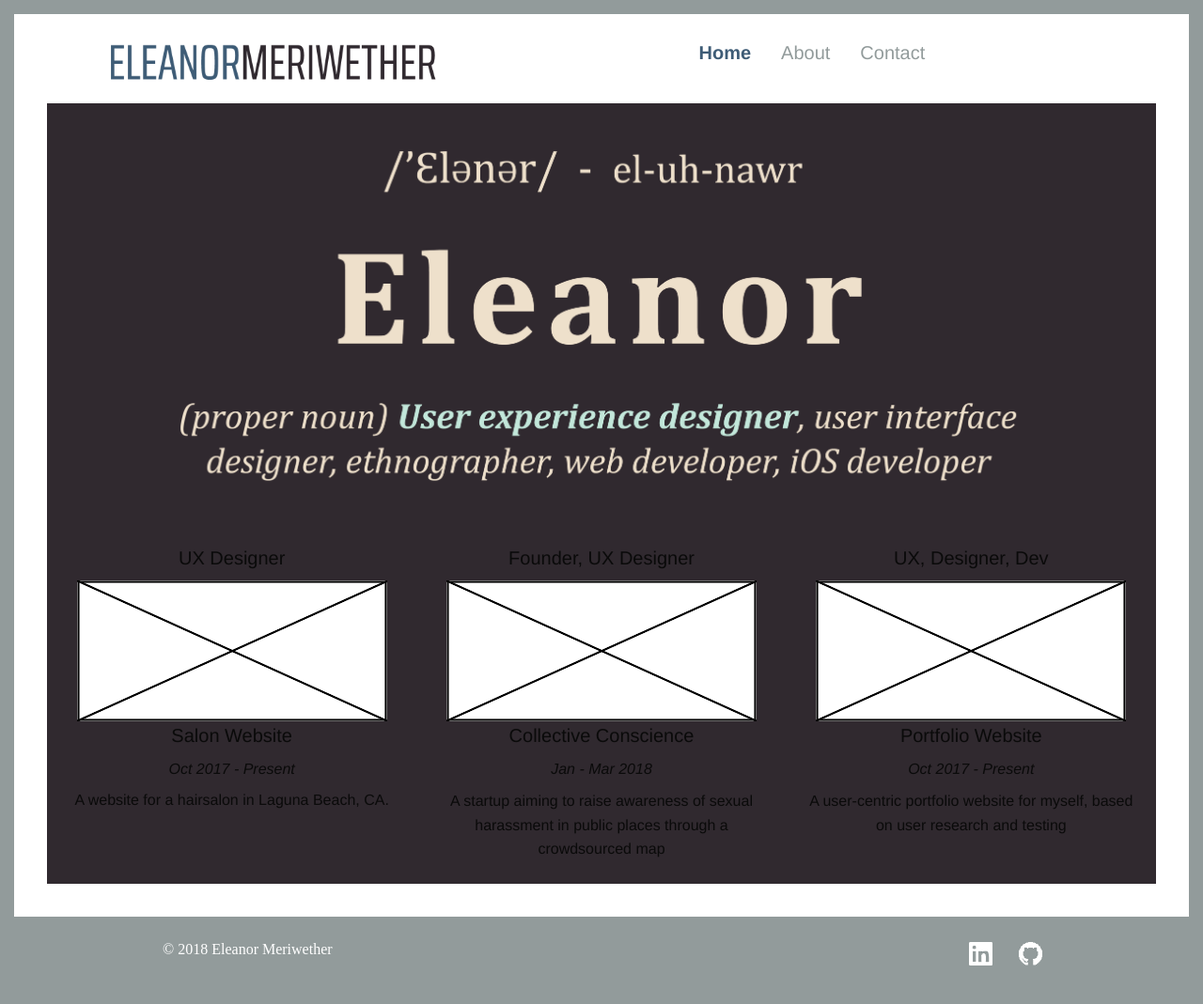
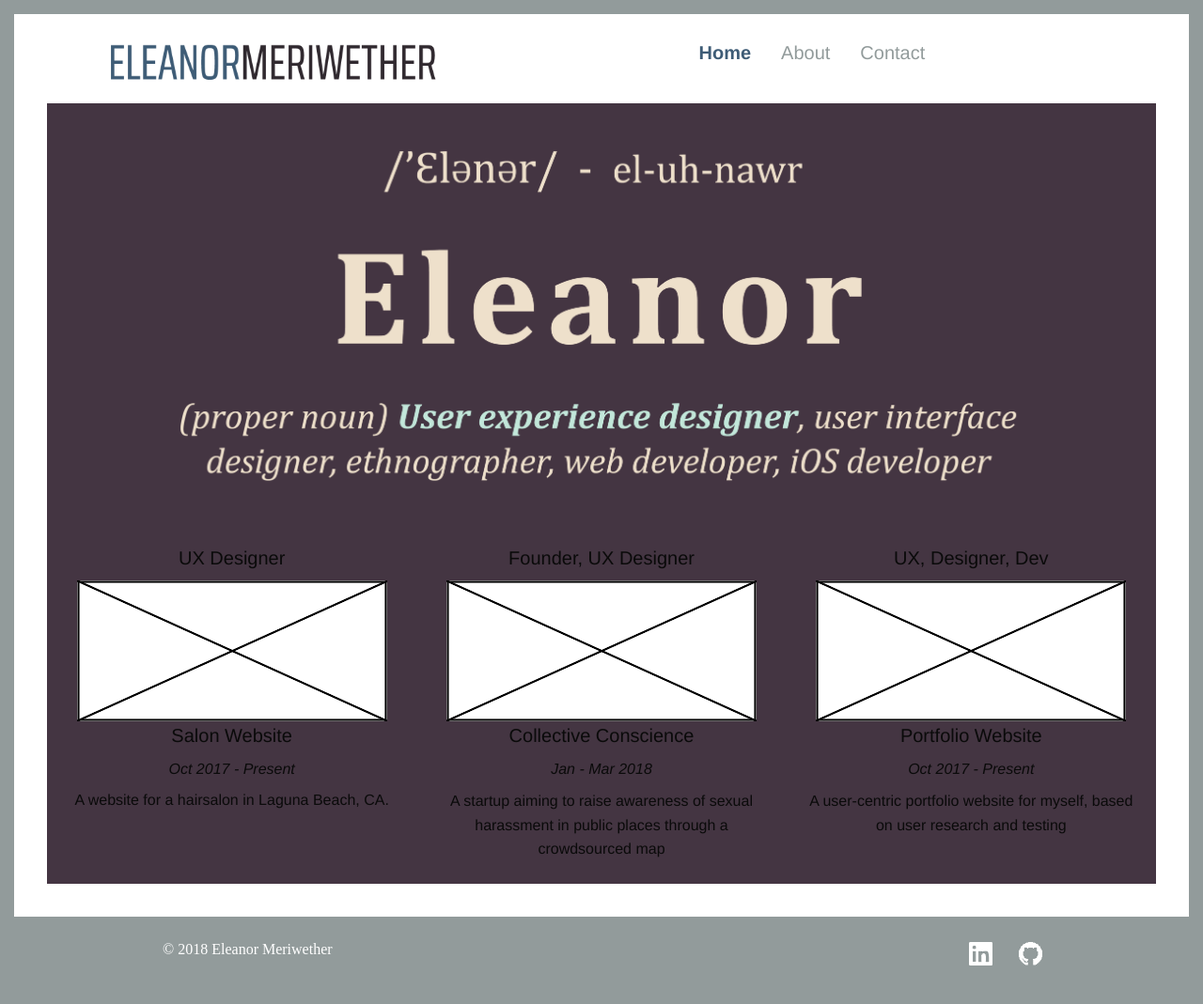
Before and after one commit to emeriwether/emeriwether.github.io, a Jekyll site: the page built from index.html, in a window 1280 px wide. Shown: the whole page at 94% size. Built offline with Jekyll 4.4.1, drawn with Linux system fonts in a browser that asks for light colours; some web fonts are replaced.

Commit message:
change bg color of content area

```diff
--- a/css/home.css
+++ b/css/home.css
@@ -1,5 +1,5 @@
 #content {
-    background: #30292F;
+    background: #443542;
 }
 
 #content-bg {
```
